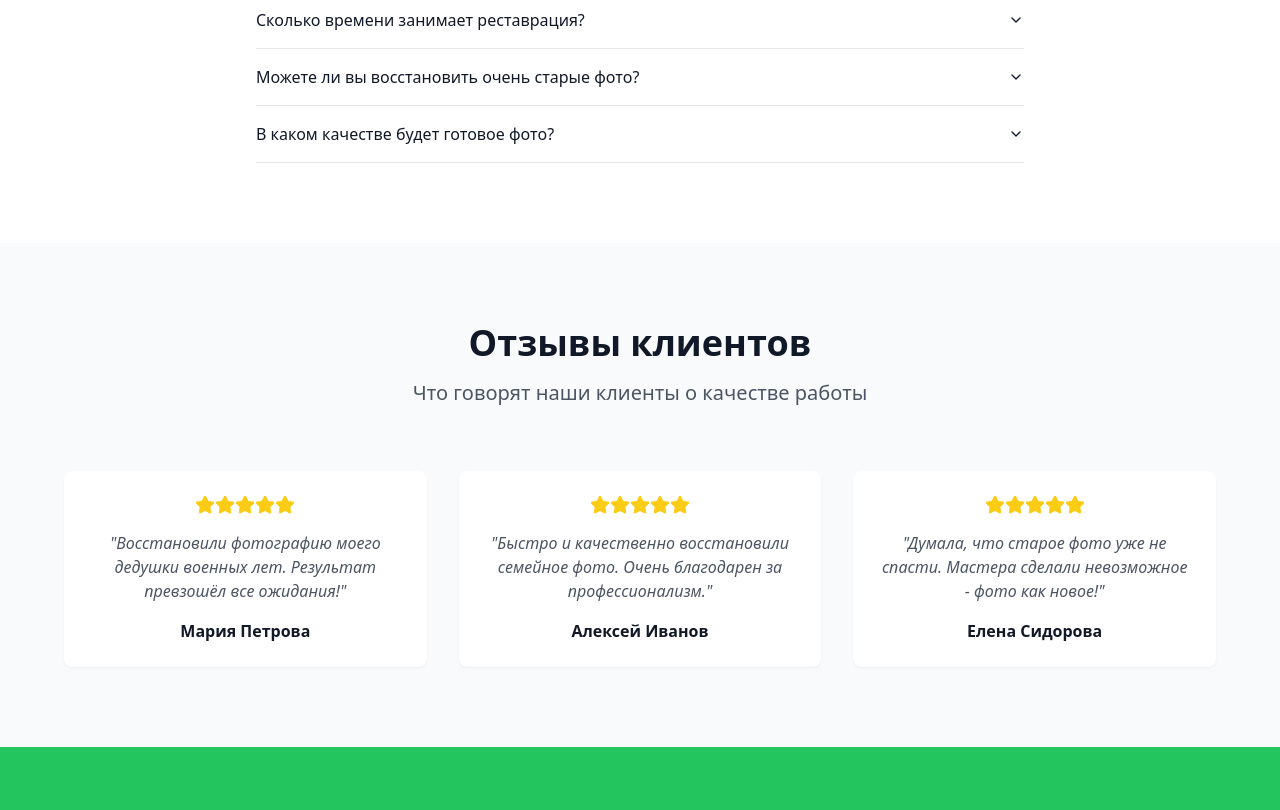
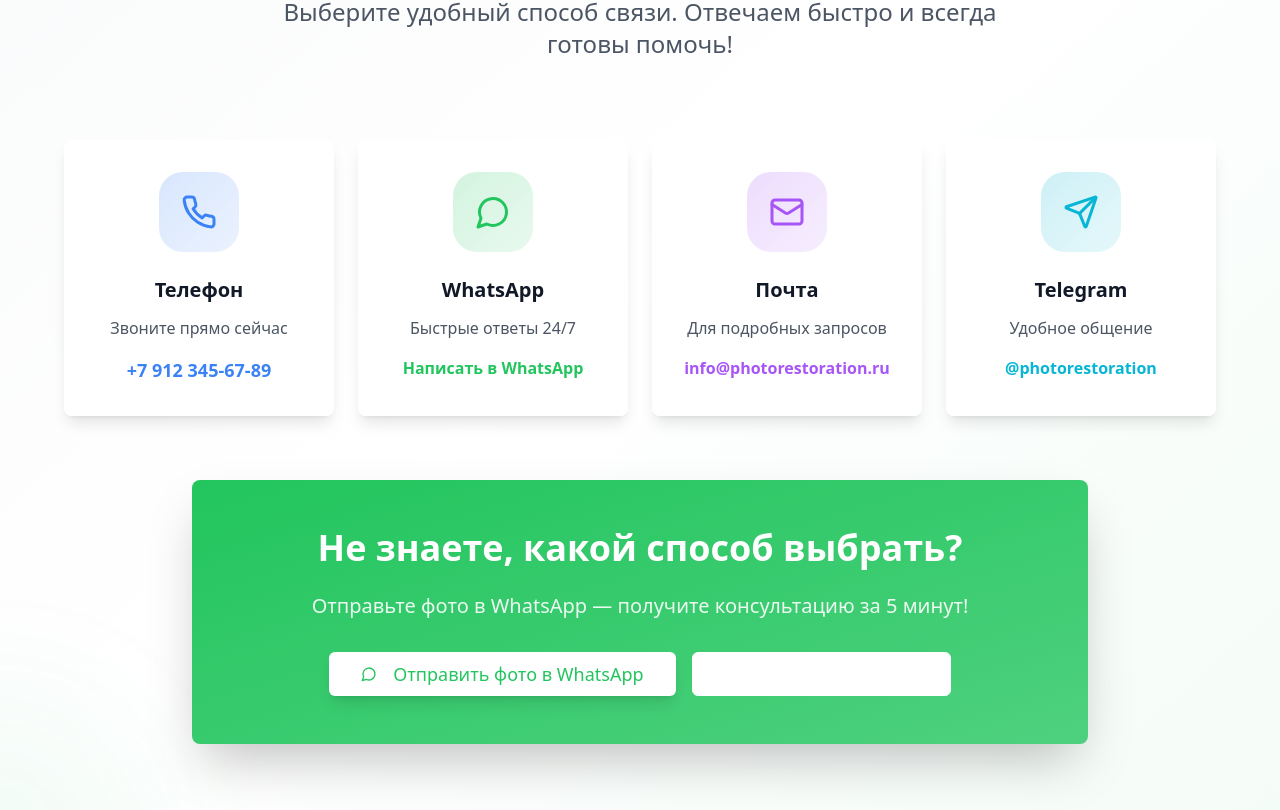
Before and after one commit to pr-poehali-dev/photo-retouch-project, a React (Vite) app: page / in a window 1280 px wide. Shown: the part 5250-6060 px from the top of the page. Built offline with nearby package versions, Linux system fonts and the light colour scheme.

Commit message:
feat: добавить блок контактов

```diff
--- a/src/pages/Index.tsx
+++ b/src/pages/Index.tsx
@@ -446,6 +446,126 @@ const Index = () => {
         </div>
       </section>
 
+      {/* Contact Section */}
+      <section id="contacts" className="py-24 bg-gradient-to-br from-gray-50 via-white to-eco-green/5 relative overflow-hidden">
+        {/* Background decorations */}
+        <div className="absolute top-0 right-0 w-72 h-72 bg-eco-green/10 rounded-full blur-3xl translate-x-36 -translate-y-36"></div>
+        <div className="absolute bottom-0 left-0 w-72 h-72 bg-eco-green/5 rounded-full blur-3xl -translate-x-36 translate-y-36"></div>
+
+        <div className="container mx-auto px-4 relative z-10">
+          <div className="text-center mb-20">
+            <Badge className="bg-white/80 text-eco-green border-eco-green/20 mb-6 backdrop-blur-sm">
+              📞 Связаться с нами
+            </Badge>
+            <h2 className="text-4xl md:text-6xl font-bold text-gray-900 mb-6">
+              Готовы <span className="text-eco-green">восстановить</span><br />
+              ваши фотографии?
+            </h2>
+            <p className="text-xl md:text-2xl text-gray-600 max-w-3xl mx-auto leading-relaxed">
+              Выберите удобный способ связи. Отвечаем быстро и всегда готовы помочь!
+            </p>
+          </div>
+
+          <div className="grid md:grid-cols-2 lg:grid-cols-4 gap-6 max-w-6xl mx-auto">
+            {/* Phone */}
+            <Card className="group text-center border-0 shadow-lg hover:shadow-2xl transition-all duration-500 hover:-translate-y-3 bg-white/90 backdrop-blur-sm cursor-pointer">
+              <CardContent className="p-8">
+                <div className="w-20 h-20 bg-gradient-to-br from-blue-500/20 to-blue-500/10 rounded-3xl flex items-center justify-center mx-auto mb-6 group-hover:scale-110 group-hover:rotate-3 transition-all duration-300">
+                  <Icon name="Phone" className="text-blue-500" size={36} />
+                </div>
+                <h3 className="text-xl font-bold text-gray-900 mb-3">Телефон</h3>
+                <p className="text-gray-600 mb-4">Звоните прямо сейчас</p>
+                <a
+                  href="tel:+79123456789"
+                  className="text-blue-500 font-semibold hover:text-blue-600 transition-colors text-lg"
+                >
+                  +7 912 345-67-89
+                </a>
+              </CardContent>
+            </Card>
+
+            {/* WhatsApp */}
+            <Card className="group text-center border-0 shadow-lg hover:shadow-2xl transition-all duration-500 hover:-translate-y-3 bg-white/90 backdrop-blur-sm cursor-pointer">
+              <CardContent className="p-8">
+                <div className="w-20 h-20 bg-gradient-to-br from-green-500/20 to-green-500/10 rounded-3xl flex items-center justify-center mx-auto mb-6 group-hover:scale-110 group-hover:rotate-3 transition-all duration-300">
+                  <Icon name="MessageCircle" className="text-green-500" size={36} />
+                </div>
+                <h3 className="text-xl font-bold text-gray-900 mb-3">WhatsApp</h3>
+                <p className="text-gray-600 mb-4">Быстрые ответы 24/7</p>
+                <a
+                  href="https://wa.me/79123456789"
+                  target="_blank"
+                  rel="noopener noreferrer"
+                  className="text-green-500 font-semibold hover:text-green-600 transition-colors"
+                >
+                  Написать в WhatsApp
+                </a>
+              </CardContent>
+            </Card>
+
+            {/* Email */}
+            <Card className="group text-center border-0 shadow-lg hover:shadow-2xl transition-all duration-500 hover:-translate-y-3 bg-white/90 backdrop-blur-sm cursor-pointer">
+              <CardContent className="p-8">
+                <div className="w-20 h-20 bg-gradient-to-br from-purple-500/20 to-purple-500/10 rounded-3xl flex items-center justify-center mx-auto mb-6 group-hover:scale-110 group-hover:rotate-3 transition-all duration-300">
+                  <Icon name="Mail" className="text-purple-500" size={36} />
+                </div>
+                <h3 className="text-xl font-bold text-gray-900 mb-3">Почта</h3>
+                <p className="text-gray-600 mb-4">Для подробных запросов</p>
+                <a
+                  href="mailto:info@photorestoration.ru"
+                  className="text-purple-500 font-semibold hover:text-purple-600 transition-colors break-all"
+                >
+                  info@photorestoration.ru
+                </a>
+              </CardContent>
+            </Card>
+
+            {/* Telegram */}
+            <Card className="group text-center border-0 shadow-lg hover:shadow-2xl transition-all duration-500 hover:-translate-y-3 bg-white/90 backdrop-blur-sm cursor-pointer">
+              <CardContent className="p-8">
+                <div className="w-20 h-20 bg-gradient-to-br from-cyan-500/20 to-cyan-500/10 rounded-3xl flex items-center justify-center mx-auto mb-6 group-hover:scale-110 group-hover:rotate-3 transition-all duration-300">
+                  <Icon name="Send" className="text-cyan-500" size={36} />
+                </div>
+                <h3 className="text-xl font-bold text-gray-900 mb-3">Telegram</h3>
+                <p className="text-gray-600 mb-4">Удобное общение</p>
+                <a
+                  href="https://t.me/photorestoration"
+                  target="_blank"
+                  rel="noopener noreferrer"
+                  className="text-cyan-500 font-semibold hover:text-cyan-600 transition-colors"
+                >
+                  @photorestoration
+                </a>
+              </CardContent>
+            </Card>
+          </div>
+
+          {/* CTA Section */}
+          <div className="text-center mt-16">
+            <Card className="max-w-4xl mx-auto bg-gradient-to-br from-eco-green to-eco-green/80 text-white border-0 shadow-2xl">
+              <CardContent className="p-12">
+                <h3 className="text-3xl md:text-4xl font-bold mb-6">
+                  Не знаете, какой способ выбрать?
+                </h3>
+                <p className="text-xl mb-8 text-white/90">
+                  Отправьте фото в WhatsApp — получите консультацию за 5 минут!
+                </p>
+                <div className="flex flex-col sm:flex-row gap-4 justify-center">
+                  <Button size="lg" className="bg-white text-eco-green hover:bg-white/90 px-8 py-4 text-lg shadow-lg hover:shadow-xl transform hover:-translate-y-1 transition-all duration-300">
+                    <Icon name="MessageCircle" className="mr-2" size={24} />
+                    Отправить фото в WhatsApp
+                  </Button>
+                  <Button size="lg" variant="outline" className="border-white text-white hover:bg-white/10 px-8 py-4 text-lg">
+                    <Icon name="Phone" className="mr-2" size={20} />
+                    Позвонить сейчас
+                  </Button>
+                </div>
+              </CardContent>
+            </Card>
+          </div>
+        </div>
+      </section>
+
       {/* FAQ Section */}
       <section className="py-20">
         <div className="container mx-auto px-4">
```
